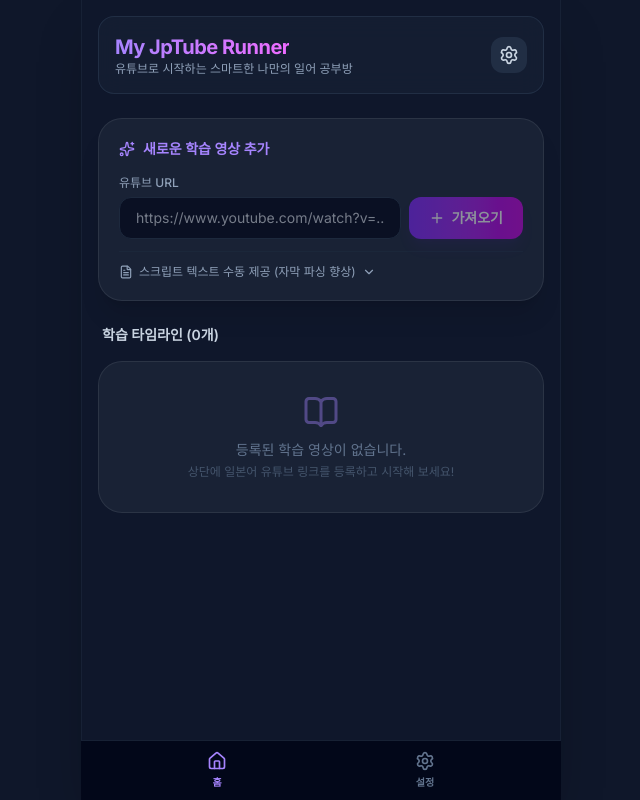
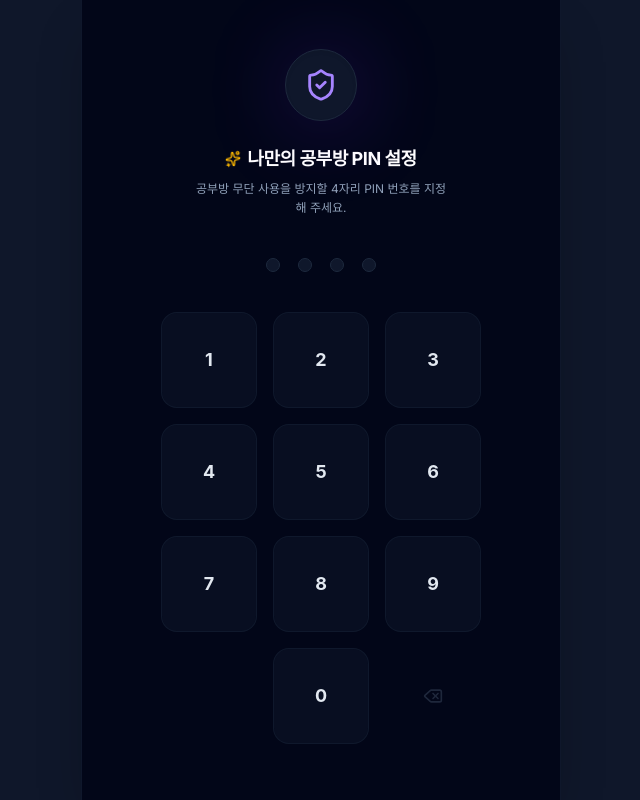
Before and after one commit to kittysnk/jpStudy, a React (Vite) app: page / in a window 1280 px wide. Shown: the whole page, without its empty margins (319-959 px from the left). Built offline with nearby package versions, Linux system fonts and the light colour scheme.

Commit message:
feat: Add secure PIN Lock Screen and reset controls

```diff
--- a/src/App.tsx
+++ b/src/App.tsx
@@ -7,12 +7,16 @@ import Dashboard from "./components/Dashboard";
 import StudyRoom from "./components/StudyRoom";
 import Vocabulary from "./components/Vocabulary";
 import Settings from "./components/Settings";
+import LockScreen from "./components/LockScreen";
 import type { LearningData, VocabularyItem } from "./utils/gemini";
 
 
 type Tab = "dashboard" | "study" | "quiz" | "settings";
 
 function App() {
+  // 보안 잠금 상태 관리
+  const [isLocked, setIsLocked] = useState(true);
+
   // LocalStorage 데이터 읽어오기
   const [apiKey, setApiKey] = useState<string>(() => {
     return localStorage.getItem("my_jptube_apiKey") || "";
@@ -94,6 +98,10 @@ function App() {
   // 탭 네비게이션이 보이는 상태인지 여부 (학습 중에는 숨김)
   const showTabBar = activeTab === "dashboard" || activeTab === "settings";
 
+  if (isLocked) {
+    return <LockScreen onUnlock={() => setIsLocked(false)} />;
+  }
+
   return (
     <div className="min-h-screen bg-slate-900 text-slate-100 flex flex-col justify-between max-w-[480px] mx-auto relative shadow-2xl border-x border-slate-800/60 pb-16">
 
--- /dev/null
+++ b/src/components/LockScreen.tsx
@@ -0,0 +1,201 @@
+import { useState } from "react";
+import { ShieldCheck, ShieldAlert, Sparkles, Delete } from "lucide-react";
+
+interface LockScreenProps {
+  onUnlock: () => void;
+}
+
+export default function LockScreen({ onUnlock }: LockScreenProps) {
+  // 로컬 스토리지에 등록된 PIN 이 있는지 확인
+  const [savedPin, setSavedPin] = useState<string | null>(() => {
+    return localStorage.getItem("my_jptube_pin");
+  });
+
+  const isSetupMode = !savedPin; // 저장된 PIN이 없으면 초기 설정 모드
+
+  const [pin, setPin] = useState("");
+  const [confirmPin, setConfirmPin] = useState("");
+  const [setupStep, setSetupStep] = useState<"initial" | "confirm">("initial");
+  const [errorMsg, setErrorMsg] = useState("");
+  const [shake, setShake] = useState(false);
+
+  const handleKeyPress = (num: string) => {
+    setErrorMsg("");
+    const currentPin = setupStep === "initial" ? pin : confirmPin;
+
+    if (currentPin.length >= 4) return;
+
+    const newPin = currentPin + num;
+
+    if (setupStep === "initial") {
+      setPin(newPin);
+      if (!isSetupMode && newPin.length === 4) {
+        // 일반 잠금 해제 모드: 4자리 입력 시 즉각 검증
+        verifyLock(newPin);
+      }
+    } else {
+      setConfirmPin(newPin);
+      if (newPin.length === 4) {
+        // PIN 설정 확인 단계
+        handleSetupConfirm(newPin);
+      }
+    }
+  };
+
+  const handleBackspace = () => {
+    if (setupStep === "initial") {
+      setPin((prev) => prev.slice(0, -1));
+    } else {
+      setConfirmPin((prev) => prev.slice(0, -1));
+    }
+  };
+
+  // 일반 잠금 해제 검증
+  const verifyLock = (input: string) => {
+    if (input === savedPin) {
+      onUnlock();
+    } else {
+      triggerError("PIN 번호가 일치하지 않습니다.");
+      setPin("");
+    }
+  };
+
+  // 최초 PIN 설정 프로세스
+  const handleSetupNext = () => {
+    if (pin.length < 4) {
+      setErrorMsg("PIN 번호는 4자리여야 합니다.");
+      return;
+    }
+    setSetupStep("confirm");
+  };
+
+  const handleSetupConfirm = (input: string) => {
+    if (pin === input) {
+      localStorage.setItem("my_jptube_pin", pin);
+      setSavedPin(pin);
+      onUnlock();
+    } else {
+      triggerError("처음 입력한 PIN 번호와 일치하지 않습니다. 다시 입력해 주세요.");
+      setConfirmPin("");
+      setSetupStep("initial");
+      setPin("");
+    }
+  };
+
+  const triggerError = (msg: string) => {
+    setErrorMsg(msg);
+    setShake(true);
+    setTimeout(() => setShake(false), 500);
+  };
+
+  const getStepTitle = () => {
+    if (isSetupMode) {
+      return setupStep === "initial"
+        ? "나만의 공부방 PIN 설정"
+        : "PIN 번호 재입력 확인";
+    }
+    return "나만의 일어 공부방";
+  };
+
+  const getStepSubtitle = () => {
+    if (isSetupMode) {
+      return setupStep === "initial"
+        ? "공부방 무단 사용을 방지할 4자리 PIN 번호를 지정해 주세요."
+        : "보안을 위해 한 번 더 PIN 번호를 입력해 주세요.";
+    }
+    return "공부방 진입을 위해 4자리 PIN 번호를 입력해 주세요.";
+  };
+
+  const activeDotsCount = setupStep === "initial" ? pin.length : confirmPin.length;
+
+  return (
+    <div className="fixed inset-0 z-50 bg-slate-950 flex flex-col justify-between p-6 max-w-[480px] mx-auto border-x border-slate-900 shadow-2xl">
+      {/* 상단 브랜딩 */}
+      <div className="flex-1 flex flex-col justify-center items-center text-center space-y-6">
+        <div className="relative">
+          <div className="absolute inset-0 bg-violet-600/20 blur-2xl rounded-full w-20 h-20 mx-auto" />
+          <div className="bg-slate-900 p-4.5 rounded-full w-18 h-18 mx-auto flex items-center justify-center border border-slate-800 shadow-inner relative">
+            {errorMsg ? (
+              <ShieldAlert size={36} className="text-red-400 animate-pulse" />
+            ) : (
+              <ShieldCheck size={36} className="text-violet-400" />
+            )}
+          </div>
+        </div>
+
+        <div className="space-y-1.5 px-4">
+          <h2 className="text-lg font-bold text-white tracking-tight flex items-center justify-center gap-1.5">
+            {isSetupMode && <Sparkles size={16} className="text-amber-400 animate-spin" />}
+            <span>{getStepTitle()}</span>
+          </h2>
+          <p className="text-xs text-slate-400 leading-relaxed max-w-[260px] mx-auto">
+            {getStepSubtitle()}
+          </p>
+        </div>
+
+        {/* PIN 도트 입력 인디케이터 */}
+        <div className={`flex gap-4.5 py-4 ${shake ? "animate-shake" : ""}`}>
+          {[...Array(4)].map((_, i) => (
+            <div
+              key={i}
+              className={`w-3.5 h-3.5 rounded-full transition-all duration-200 border ${
+                i < activeDotsCount
+                  ? "bg-gradient-to-r from-violet-500 to-fuchsia-500 border-transparent scale-110 shadow-md shadow-violet-900/30"
+                  : "bg-slate-900 border-slate-800"
+              }`}
+            />
+          ))}
+        </div>
+
+        {/* 에러 메시지 */}
+        {errorMsg && (
+          <p className="text-red-400 text-xs font-medium px-4 text-center leading-relaxed">
+            {errorMsg}
+          </p>
+        )}
+      </div>
+
+      {/* 2. 다이얼 패드 키패드 */}
+      <div className="w-full max-w-xs mx-auto pb-8 space-y-4">
+        <div className="grid grid-cols-3 gap-4">
+          {["1", "2", "3", "4", "5", "6", "7", "8", "9"].map((num) => (
+            <button
+              key={num}
+              onClick={() => handleKeyPress(num)}
+              className="bg-slate-900/50 hover:bg-slate-900 active:scale-95 text-slate-200 hover:text-white rounded-2xl aspect-square text-lg font-bold font-sans border border-slate-800/40 flex items-center justify-center transition touch-target"
+            >
+              {num}
+            </button>
+          ))}
+
+          {/* 빈 칸 또는 초기화 */}
+          <div className="flex items-center justify-center">
+            {isSetupMode && setupStep === "initial" && pin.length === 4 && (
+              <button
+                onClick={handleSetupNext}
+                className="text-xs font-bold text-violet-400 hover:text-violet-300 transition"
+              >
+                다음 단계
+              </button>
+            )}
+          </div>
+
+          <button
+            onClick={() => handleKeyPress("0")}
+            className="bg-slate-900/50 hover:bg-slate-900 active:scale-95 text-slate-200 hover:text-white rounded-2xl aspect-square text-lg font-bold font-sans border border-slate-800/40 flex items-center justify-center transition touch-target"
+          >
+            0
+          </button>
+
+          <button
+            onClick={handleBackspace}
+            disabled={activeDotsCount === 0}
+            className="text-slate-500 hover:text-slate-300 disabled:opacity-30 active:scale-95 flex items-center justify-center transition touch-target"
+          >
+            <Delete size={20} />
+          </button>
+        </div>
+      </div>
+    </div>
+  );
+}
--- a/src/components/Settings.tsx
+++ b/src/components/Settings.tsx
@@ -9,7 +9,8 @@ import {
   XCircle,
   AlertTriangle,
   Settings as SettingsIcon,
-  HelpCircle
+  HelpCircle,
+  Lock
 } from "lucide-react";
 import { testGeminiApiKey } from "../utils/gemini";
 import type { LearningData } from "../utils/gemini";
@@ -232,6 +233,33 @@ export default function Settings({
           </div>
         </div>
       </div>
+      {/* 3. 공부방 보안 잠금 설정 섹션 */}
+      <div className="glass-panel p-5 rounded-3xl space-y-4 shadow-xl">
+        <div className="flex items-center gap-2 text-violet-400 font-semibold text-sm">
+          <Lock size={16} />
+          <span>공부방 보안 잠금 설정 (PIN)</span>
+        </div>
+
+        <div className="space-y-3">
+          <p className="text-[11px] text-slate-400 leading-relaxed">
+            웹 주소(Vercel 등)를 통해 비인가 사용자가 공부방에 무단 접속하는 것을 방지합니다.
+            현재 브라우저에 저장된 4자리 보안 PIN 번호를 완전히 해제하거나 비활성화합니다.
+          </p>
+
+          <button
+            onClick={() => {
+              if (window.confirm("공부방 보안 PIN 비밀번호를 완전히 초기화(제거)하시겠습니까? 다음 접속부터는 PIN 입력이 요구되지 않습니다.")) {
+                localStorage.removeItem("my_jptube_pin");
+                alert("PIN 비밀번호가 제거되었습니다.");
+                window.location.reload();
+              }
+            }}
+            className="w-full bg-red-950/20 hover:bg-red-900/30 text-red-400 border border-red-900/30 rounded-xl py-2.5 text-xs font-bold transition active:scale-95 touch-target"
+          >
+            보안 PIN 비밀번호 초기화 및 제거
+          </button>
+        </div>
+      </div>
 
       {/* 도움말 안내 */}
       <div className="bg-slate-900/50 border border-slate-800/80 p-4 rounded-2xl flex items-start gap-2.5 text-slate-500 text-[10px] leading-relaxed">
--- a/src/index.css
+++ b/src/index.css
@@ -90,3 +90,13 @@ rt {
     display: block !important;
   }
 }
+
+/* 잠금 화면 비밀번호 에러 흔들림 애니메이션 */
+@keyframes shake {
+  0%, 100% { transform: translateX(0); }
+  20%, 60% { transform: translateX(-6px); }
+  40%, 80% { transform: translateX(6px); }
+}
+.animate-shake {
+  animation: shake 0.25s ease-in-out;
+}
```
